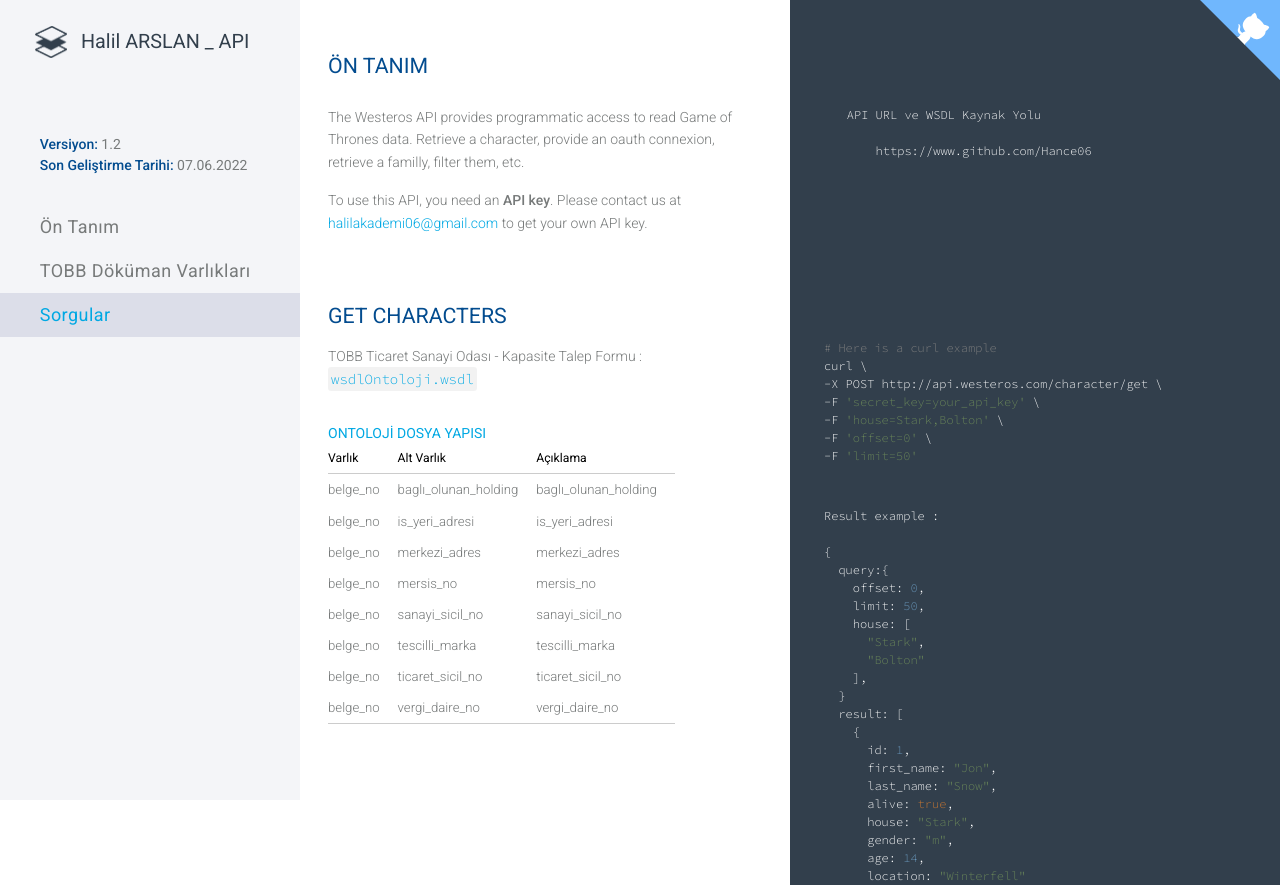
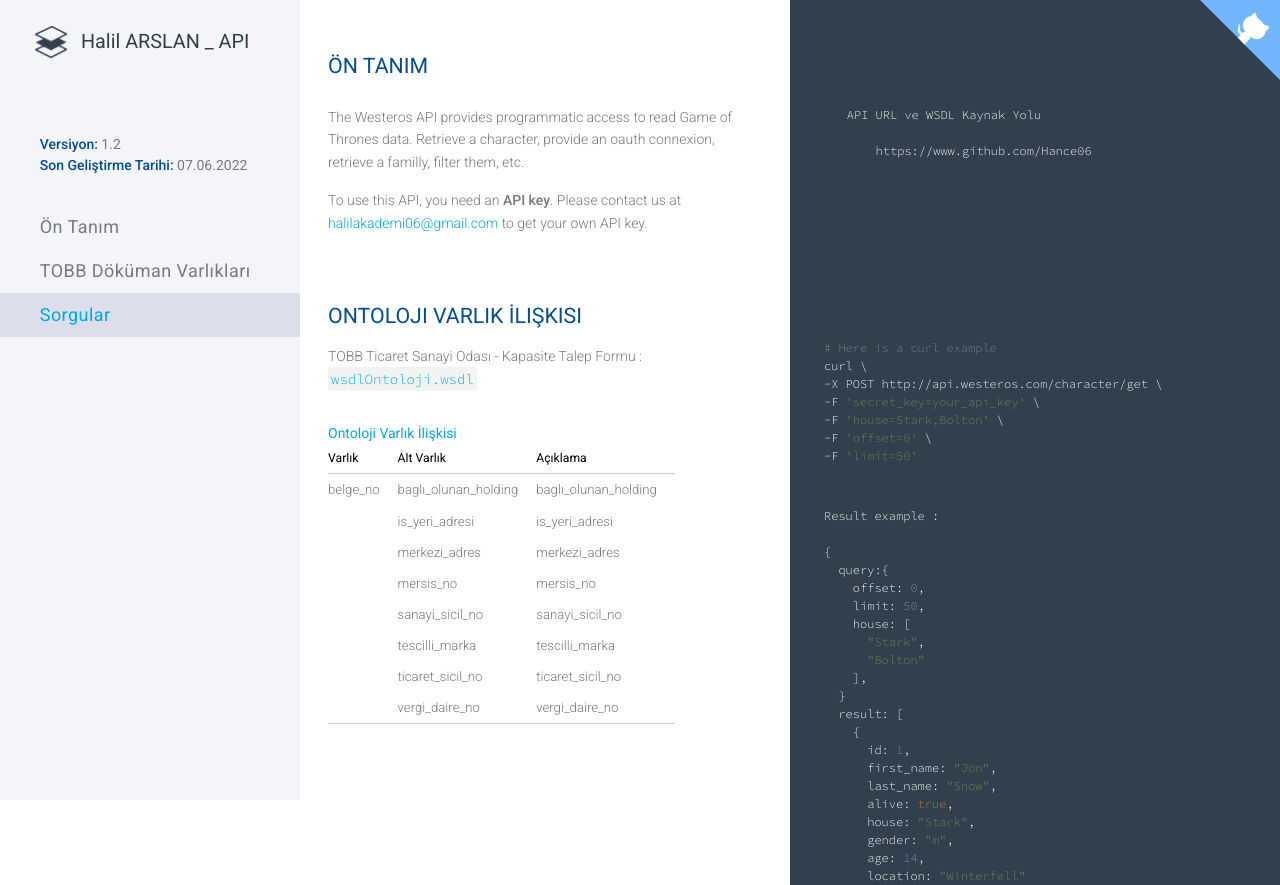
Before and after one commit to Hance06/Tobbon, a Django app: page / in a window 1280 px wide. Shown: the top 885 px of the page. Run offline with Django 3.2, Linux system fonts and the light colour scheme; some libraries are stand-ins or nearby versions.

Commit message:
Update index.html

```diff
--- a/templates/index.html
+++ b/templates/index.html
@@ -52,7 +52,7 @@
             </p>
         </div>
         <div class="overflow-hidden content-section" id="content-get-characters">
-            <h2>get characters</h2>
+            <h2>Ontoloji Varlık İlişkisi</h2>
             <pre><code class="bash">
 # Here is a curl example
 curl \
@@ -133,7 +133,7 @@ Result example :
   ]
 }
                 </code></pre>
-            <h4>ONTOLOJİ DOSYA YAPISI </h4>
+            <h4>Ontoloji Varlık İlişkisi</h4>
             <table class="central-overflow-x">
                 <thead>
                 <tr>
@@ -149,37 +149,37 @@ Result example :
                     <td>baglı_olunan_holding</td>
                 </tr>
                 <tr>
-                    <td>belge_no</td>
+                    <td></td>
                     <td>is_yeri_adresi</td>
                     <td>is_yeri_adresi</td>
                 </tr>
                 <tr>
-                    <td>belge_no</td>
+                    <td></td>
                     <td>merkezi_adres</td>
                     <td>merkezi_adres</td>
                 </tr>
                 <tr>
-                    <td>belge_no</td>
+                    <td></td>
                     <td>mersis_no</td>
                     <td>mersis_no</td>
                 </tr>
                 <tr>
-                    <td>belge_no</td>
+                    <td></td>
                     <td>sanayi_sicil_no</td>
                     <td>sanayi_sicil_no</td>
                 </tr>
                 <tr>
-                    <td>belge_no</td>
+                    <td></td>
                     <td>tescilli_marka</td>
                     <td>tescilli_marka</td>
                 </tr>
                 <tr>
-                    <td>belge_no</td>
+                    <td></td>
                     <td>ticaret_sicil_no</td>
                     <td>ticaret_sicil_no</td>
                 </tr>
                 <tr>
-                    <td>belge_no</td>
+                    <td></td>
                     <td>vergi_daire_no</td>
                     <td>vergi_daire_no</td>
                 </tr>
```
